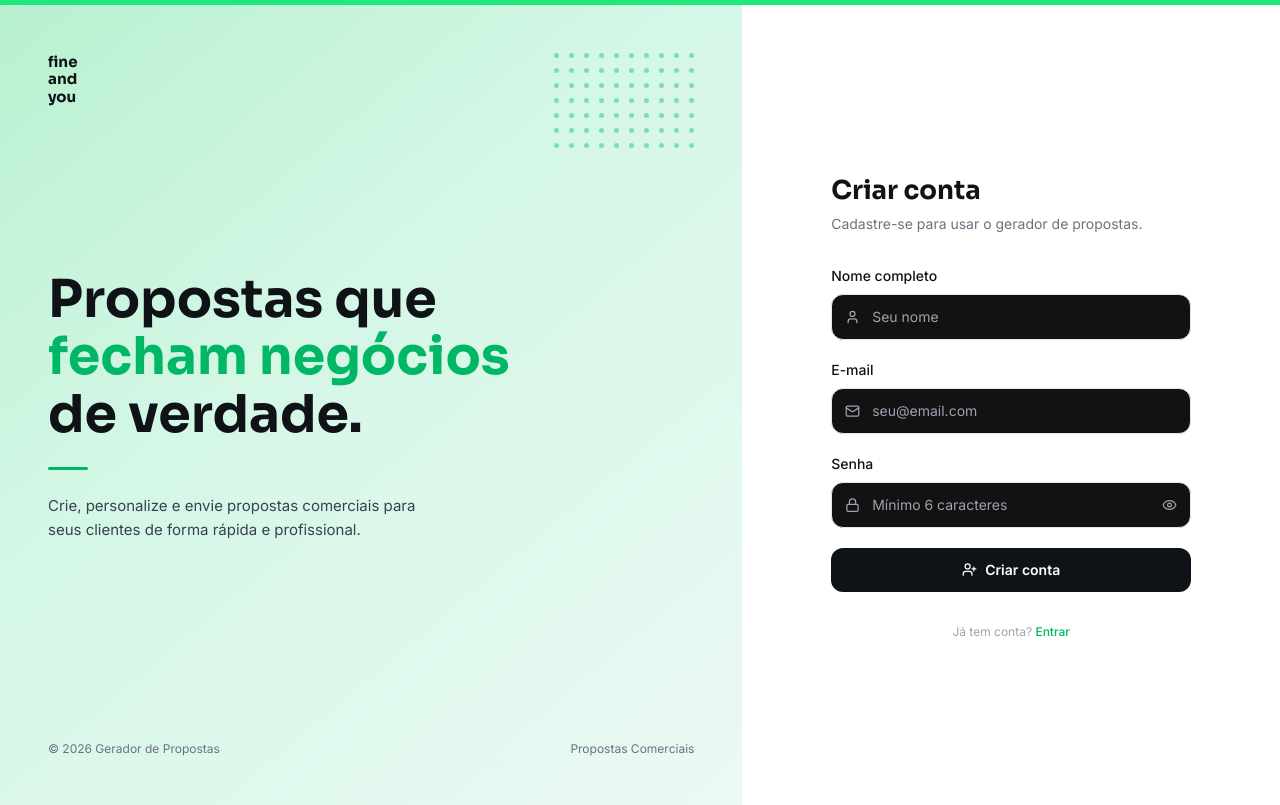
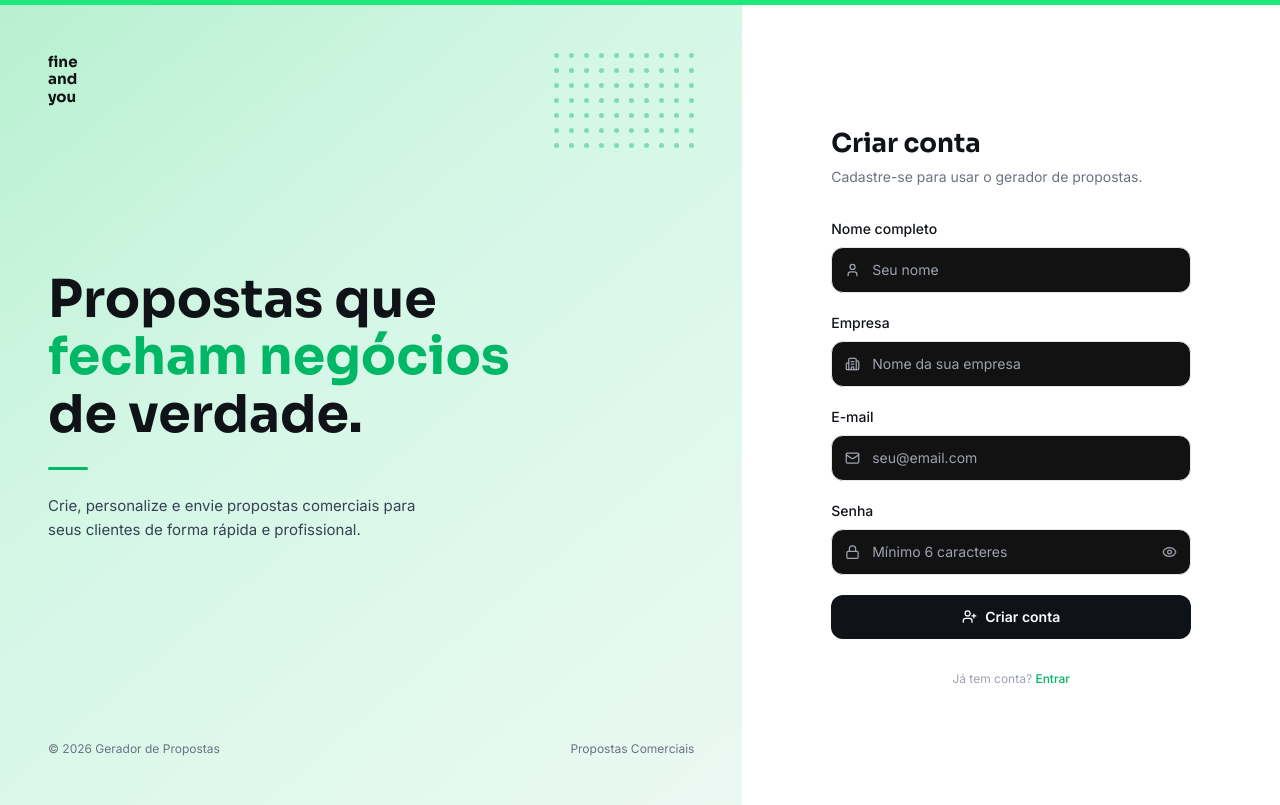
Before and after one commit to jribeirofil/gerador-propostas, a Next.js app: page /cadastro in a window 1280 px wide. Built offline with nearby package versions, Linux system fonts and the light colour scheme; no server answers.

Commit message:
feat: Fase 3 — campo Empresa no cadastro, logo/nome da org no header, erro real de admin_list_users na UI

```diff
--- a/src/app/cadastro/page.tsx
+++ b/src/app/cadastro/page.tsx
@@ -2,7 +2,7 @@
 import { useState } from 'react'
 import Link from 'next/link'
 import { useRouter } from 'next/navigation'
-import { Mail, Lock, Eye, EyeOff, User, UserPlus } from 'lucide-react'
+import { Mail, Lock, Eye, EyeOff, User, Building2, UserPlus } from 'lucide-react'
 import { createClient } from '@/lib/supabase/client'
 
 function DotGrid() {
@@ -20,6 +20,7 @@ function DotGrid() {
 
 export default function CadastroPage() {
   const [fullName, setFullName] = useState('')
+  const [companyName, setCompanyName] = useState('')
   const [email, setEmail] = useState('')
   const [password, setPassword] = useState('')
   const [showPassword, setShowPassword] = useState(false)
@@ -36,7 +37,7 @@ export default function CadastroPage() {
     const { data, error } = await supabase.auth.signUp({
       email,
       password,
-      options: { data: { full_name: fullName } },
+      options: { data: { full_name: fullName, company_name: companyName } },
     })
     if (error) {
       if (error.message.includes('already registered')) {
@@ -154,6 +155,21 @@ export default function CadastroPage() {
             </div>
 
             <div>
+              <label className="block text-sm font-medium text-[#0F1318] mb-2">Empresa</label>
+              <div className="relative">
+                <Building2 size={15} className="absolute left-3.5 top-1/2 -translate-y-1/2 text-[#9CA3AF] pointer-events-none" />
+                <input
+                  type="text"
+                  required
+                  value={companyName}
+                  onChange={e => setCompanyName(e.target.value)}
+                  placeholder="Nome da sua empresa"
+                  className="w-full border border-[#E4E8EE] rounded-lg pl-10 pr-4 py-3 text-sm text-[#0F1318] placeholder-[#9CA3AF] focus:outline-none focus:border-[#00B765] transition-colors"
+                />
+              </div>
+            </div>
+
+            <div>
               <label className="block text-sm font-medium text-[#0F1318] mb-2">E-mail</label>
               <div className="relative">
                 <Mail size={15} className="absolute left-3.5 top-1/2 -translate-y-1/2 text-[#9CA3AF] pointer-events-none" />
--- a/src/app/dashboard/admin/usuarios/page.tsx
+++ b/src/app/dashboard/admin/usuarios/page.tsx
@@ -23,7 +23,9 @@ export default async function UsuariosPage() {
       {error ? (
         <div className="bg-app-surface border border-app-border rounded-2xl p-6 text-center shadow-sm">
           <p className="text-sm text-red-400">Não foi possível carregar os usuários.</p>
-          <p className="text-xs text-app-muted mt-1">Verifique se o SQL da Fase O.2 foi executado no Supabase.</p>
+          {error.message && (
+            <p className="text-xs text-app-muted mt-1 font-mono">{error.message}</p>
+          )}
         </div>
       ) : (
         <UserList
--- a/src/app/dashboard/layout.tsx
+++ b/src/app/dashboard/layout.tsx
@@ -13,7 +13,7 @@ export default async function DashboardLayout({ children }: { children: React.Re
 
   const [{ data: profile }, { data: settings }] = await Promise.all([
     supabase.from('profiles').select('full_name, role').eq('id', user.id).single(),
-    supabase.from('company_settings').select('logo_url').limit(1).maybeSingle(),
+    supabase.from('company_settings').select('logo_url, company_name').limit(1).maybeSingle(),
   ])
 
   return (
@@ -25,6 +25,7 @@ export default async function DashboardLayout({ children }: { children: React.Re
             userRole={profile?.role}
             userId={user.id}
             logoUrl={settings?.logo_url}
+            companyName={settings?.company_name || null}
           />
         </div>
         <main className="flex-1 h-full overflow-y-auto">
--- a/src/components/layout/Sidebar.tsx
+++ b/src/components/layout/Sidebar.tsx
@@ -66,6 +66,7 @@ interface Props {
   userRole?: string | null
   userId?: string | null
   logoUrl?: string | null
+  companyName?: string | null
 }
 
 function NavItem({
@@ -125,7 +126,7 @@ function ThemeToggle({ collapsed }: { collapsed: boolean }) {
   )
 }
 
-export default function Sidebar({ userName, userRole, userId, logoUrl }: Props) {
+export default function Sidebar({ userName, userRole, userId, logoUrl, companyName }: Props) {
   const pathname = usePathname()
   const router = useRouter()
   const supabase = createClient()
@@ -191,13 +192,31 @@ export default function Sidebar({ userName, userRole, userId, logoUrl }: Props)
         {isCollapsed ? (
           <div className="flex justify-center w-full">
             <Link href="/dashboard" title="Início">
-              <Logo src={logoUrl} height={40} maxWidth={40} />
+              {logoUrl ? (
+                <Logo src={logoUrl} height={40} maxWidth={40} />
+              ) : (
+                <span
+                  className="font-sora font-black text-base leading-none flex items-center justify-center w-10 h-10 rounded-lg"
+                  style={{ color: 'var(--sidebar-active-text)', background: 'var(--sidebar-active)' }}
+                >
+                  {(companyName || 'P').charAt(0).toUpperCase()}
+                </span>
+              )}
             </Link>
           </div>
         ) : (
           <div className="flex items-center justify-between w-full">
             <Link href="/dashboard" title="Início">
-              <Logo src={logoUrl} height={52} maxWidth={104} />
+              {logoUrl ? (
+                <Logo src={logoUrl} height={52} maxWidth={104} />
+              ) : (
+                <span
+                  className="font-sora font-black text-lg leading-none truncate max-w-[104px]"
+                  style={{ color: 'var(--sidebar-active-text)' }}
+                >
+                  {companyName || 'Propostas'}
+                </span>
+              )}
             </Link>
 
             <div className="flex items-center flex-shrink-0">
```
